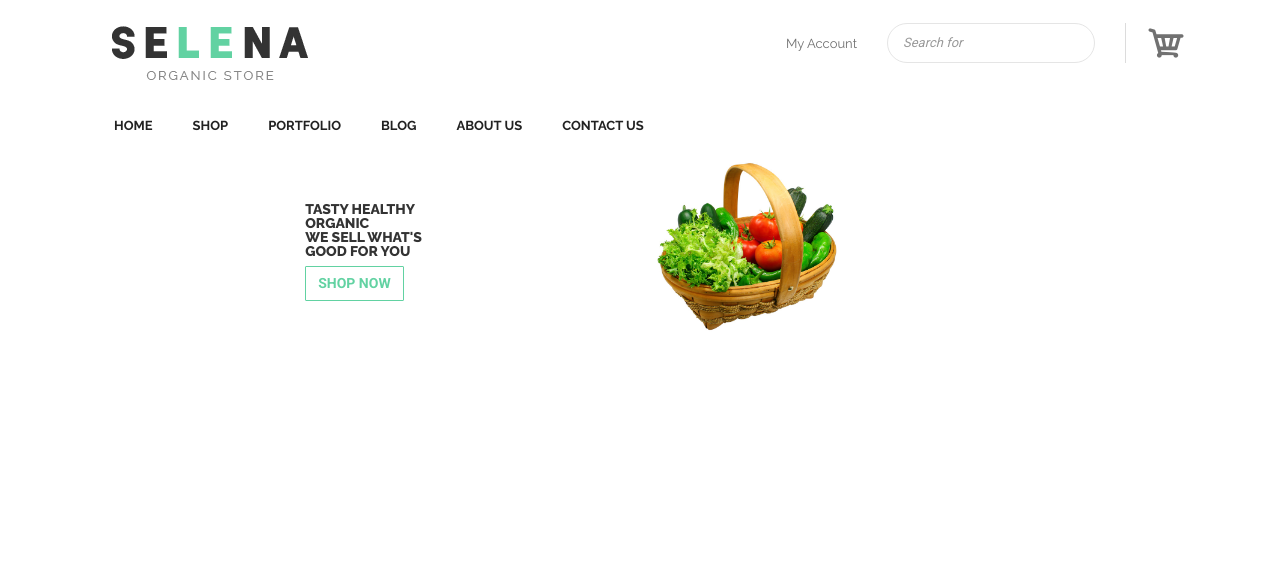
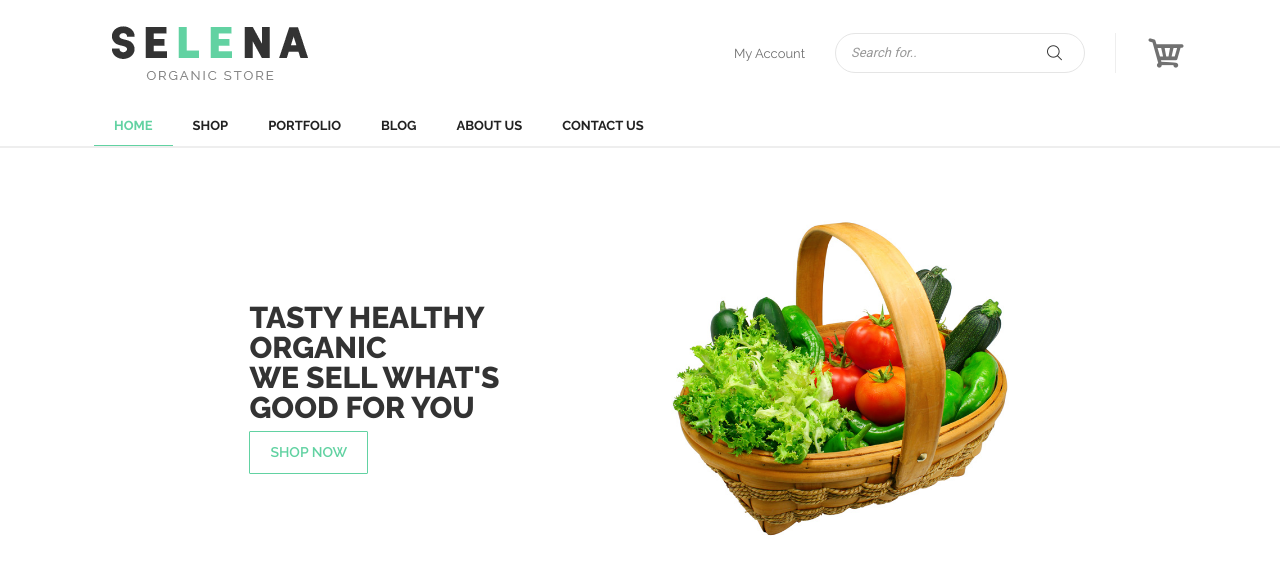
Before and after one commit to Harish1651999/e-com-mean-stack, a plain HTML site: page index.html in a window 1280 px wide. Drawn offline with nearby package versions, Linux system fonts and the light colour scheme.

Commit message:
add hero section

```diff
--- a/css/styles.css
+++ b/css/styles.css
@@ -29,24 +29,27 @@ body{
     text-decoration: none;
     color: #717171;
     font-size: 13px;
-    font-family: 'Raleway',sans-serif;
+    font-family: 'Raleway',Arial,Helvetica,sans-serif;
 }
 
 #header .header-bucket .header-element .header-acc{
     padding-bottom: 20px;
 }
 
+#header .header-bucket .header-element .header-search{
+    margin-bottom: 20px;
+}
+
 #header .header-bucket .header-element .header-search
 input[type="text"]{
     height: 40px;
+    width: 250px;
     line-height: 40px;
     border-radius: 23px;
     font-size: 13px;
     font-style: italic;
     color: #999;
-    margin-left: 30px;
     padding: 0 40px 0 15px;
-    margin-bottom: 20px;
     outline: none;
     border: 1px solid #e5e5e5;
 }
@@ -67,7 +70,7 @@ input[type="text"]{
     color: #333;
     font-size: 15px;
     position: absolute;
-    right: 28px;
+    right: 17px;
     top: 8px;
 }
 
@@ -75,7 +78,6 @@ input[type="text"]{
     font-size: 40px;
     padding-bottom: 20px;
     display: inline-block;
-    margin-left: 30px;
 }
 
 
@@ -111,6 +113,7 @@ input[type="text"]{
 }
 
 #header li{
+    position: relative;
     font-size: 14px;
     font-family: 'Raleway', sans-serif;
     padding: 0 13px;
@@ -118,18 +121,17 @@ input[type="text"]{
     color: #fff;
     font-weight: 300;
     line-height: 40px;
-    border-bottom: 1px solid rgba(97,95,95,.75);
 }
 
 /* Hero Section */
 #hero{
-    height: 121px;
+    height: 200px;
 }
 
 #hero .hero-bucket{}
 
 #hero .hero-bucket .hero-element{
-    flex-basis: 30%;
+    flex-basis: 35%;
 }
 
 #hero .hero-bucket .hero-element h1{
@@ -141,6 +143,7 @@ input[type="text"]{
 
 #hero .hero-bucket .hero-element button{
     border-radius: 1px;
+    font-family: 'Raleway',sans-serif;
     color: #62D2A2;
     border: 1px solid #62D2A2;
     font-size: 14px;
@@ -148,19 +151,19 @@ input[type="text"]{
     visibility: hidden;
 }
 
-#hero .hero-bucket .hero-element img{
-    background-size: cover;
-    height: 100px;
-    width: 116px;
-}
-
 /* // Small devices (landscape phones, 576px and up) */
 @media(min-width: 576px){
 
     /* Header Section */
+    #header .header-bucket .header-element .header-cart i{
+        border-left: 1px solid #eee;
+        margin-left: 30px;
+        padding: 0 0 0 30px;
+    }
 
     /* Hero Section */
     #hero .hero-bucket .hero-element{
+        flex-basis: 35%;
     }
 
     #hero .hero-bucket .hero-element h1{
@@ -171,24 +174,41 @@ input[type="text"]{
     #hero .hero-bucket .hero-element button{
         visibility: visible;
         text-align: center;
-    }
-
-    #hero .hero-bucket .hero-element img{
-        width: 208.8px;
-        height: 179.1px;
+        padding: 10px 20px;
     }
 }
 
 /* // Medium devices (tablets, 768px and up) */
-@media(min-width: 768px){}
+@media(min-width: 768px){
+    #hero .hero-bucket .hero-element{
+        flex-basis: 35%;
+    }
+
+    #hero .hero-bucket .hero-element h1 {
+        font-size: 19px;
+        font-weight: 800;
+    }
+}
 
 /* // Large devices (desktops, 992px and up) */
 @media(min-width: 992px){
 
     /* Header Section */
-    #header .header-cart i{
-        border-left: 1px solid gainsboro;
-        padding-left: 20px;
+    #header{
+        border-bottom: 2px solid #eee;
+    }
+
+    #header .header-bucket .header-element .header-acc{
+        padding-bottom: 0;
+    }
+
+    #header .header-bucket .header-element .header-search{
+        margin-bottom: 0;
+        margin-left: 30px;
+    }
+
+    #header .header-bucket .header-element .header-cart a{
+        padding-bottom: 0;
     }
 
     #header .nav-toggle{
@@ -198,6 +218,7 @@ input[type="text"]{
     #header .links{
         display: flex;
         height: auto;
+        margin-bottom: 0;
     }
 
     #header .nav-bucket ul li a{
@@ -205,21 +226,77 @@ input[type="text"]{
     }
 
     #header li{
+        position: relative;
         font-size: 13px;
         padding: 0 20px;
         text-transform: uppercase;
         font-weight: 700;
         background: none;
-        border-bottom: none;
+        /* border-bottom: 1px solid rgba(97,95,95,.75); */
+    }
+
+    #header li:after{
+        content: "";
+        position: absolute;
+        bottom: -2px;
+        left: 0;
+        width: 100%;
+        height: 3px;
+        background-color: #62d2a2;
+        opacity: 0;
+        transition: 0.5s ease;
+    }
+
+    #header .nav-bucket ul li a{
+        transition: 0.5s ease;
+    }
+
+    #header .nav-bucket ul li:hover a{
+        color: #62d2a2;
+    }
+
+    #header li:hover:after{
+        opacity: 1;
+    }
+
+    #header .nav-bucket ul li.active-nav a{
+        color: #62d2a2;
+    }
+
+    #header .nav-bucket ul li.active-nav:after{
+        opacity: 1;
+    }
+
+    /* Hero Section */
+    #hero .hero-bucket .hero-element h1 {
+        font-size: 25px;
+        font-weight: 800;
+    }
+
+    #hero .hero-bucket {
+        height: 60vh;
     }
 }
 
 /* // X-Large devices (large desktops, 1200px and up) */
-@media(min-width: 1200px){}
+@media(min-width: 1200px){
+
+    /* Hero Section */
+    #hero .hero-bucket .hero-element h1 {
+        font-size: 30px;
+        font-weight: 800;
+    }
+}
 
 /* // XX-Large devices (larger desktops, 1400px and up) */
 @media(min-width: 1400px){
     #header li{
         font-size: 15px;
     }
+
+    /* Hero Section */
+    #hero .hero-bucket .hero-element h1 {
+        font-size: 35px;
+        font-weight: 800;
+    }
 }
--- a/index.html
+++ b/index.html
@@ -37,8 +37,8 @@
                     <!-- Header Search -->
                     <div class="header-srchcart d-sm-flex justify-content-center align-items-center">
                     <div class="header-search">
-                        <input type="text" placeholder="Search for">
-                    <!-- <button><i class="icofont-search"></i></button> -->
+                        <input type="text" placeholder="Search for..">
+                    <button><i class="icofont-search"></i></button>
                     </div>
 
                     <!-- Header Cart -->
@@ -56,7 +56,7 @@
                     <button class="nav-toggle">MENU</button>
                 </div>
                 <ul class="links list-unstyled">
-                    <li><a href="">Home</a></li>
+                    <li class="active-nav"><a href="">Home</a></li>
                     <li><a href="">Shop</a></li>
                     <li><a href="">Portfolio</a></li>
                     <li><a href="">Blog</a></li>
@@ -72,12 +72,12 @@
     <section id="hero">
         <div class="container">
             <div class="hero-bucket d-flex justify-content-center align-items-center">
-                <div class="hero-element">
+                <div class="hero-element title">
                     <h1 class="lh-1">TASTY HEALTHY <br> ORGANIC <br> WE SELL WHAT'S <br> GOOD FOR YOU</h1>
                     <button type="button" class="btn btn-outline-success">SHOP NOW</button>
                 </div>
-                <div class="hero-element">
-                    <img src="./images/hero.jpg" alt="">
+                <div class="hero-element content">
+                    <img class="img-fluid" src="./images/hero.jpg" alt="">
                 </div>
             </div>
         </div>
```
